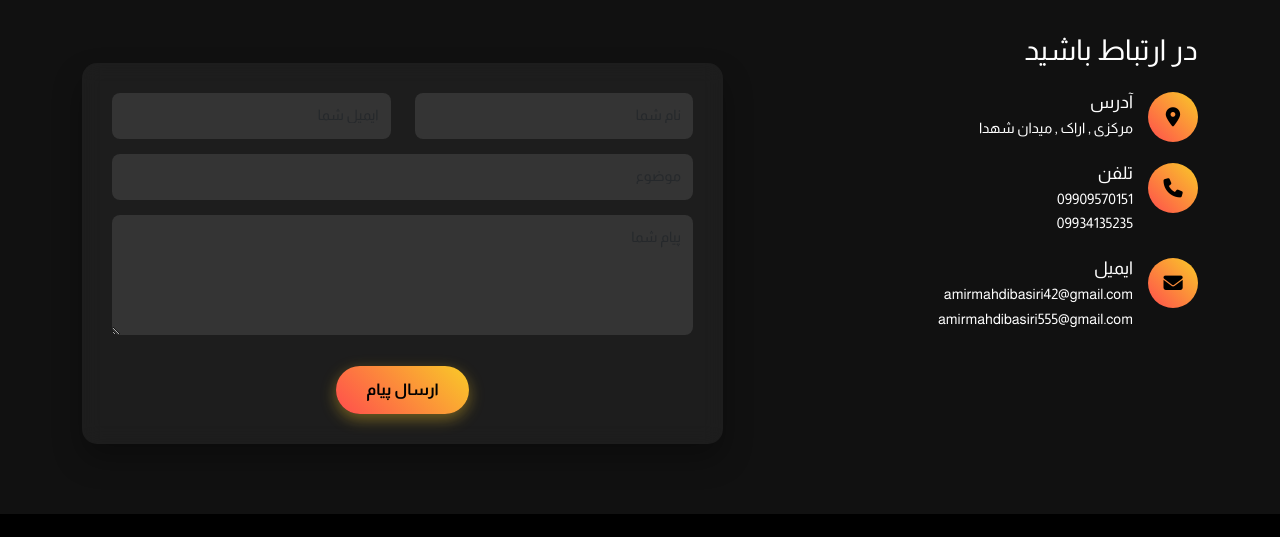
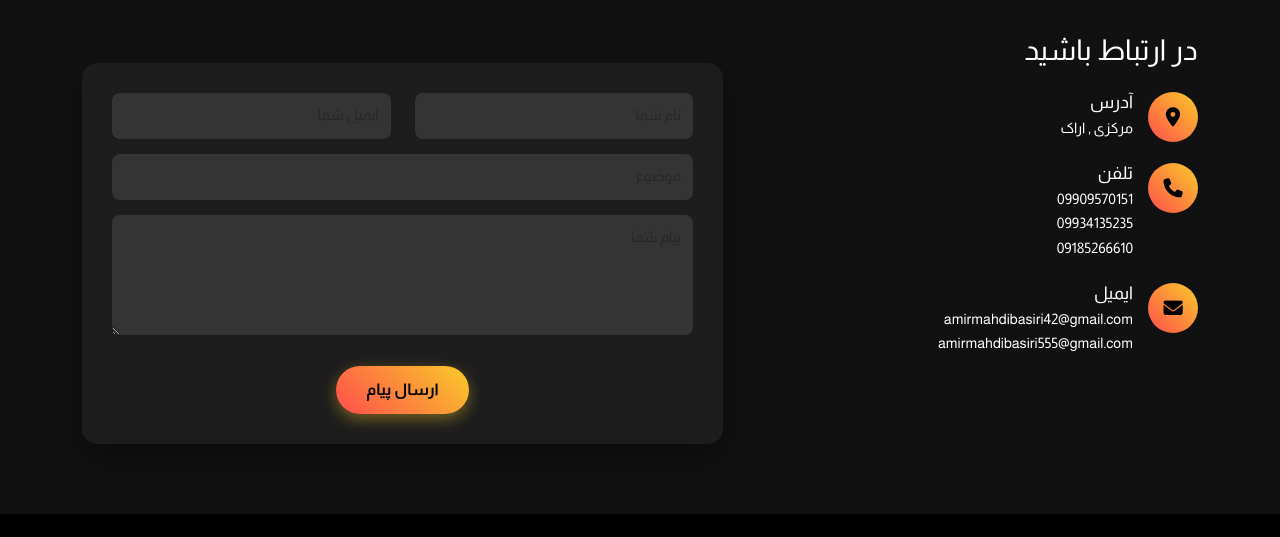
Before and after one commit to AAMIRMMAHDI/C, a plain HTML site: page index.html in a window 1280 px wide. Shown: the part 3383-3920 px from the top of the page. Drawn offline with nearby package versions, Linux system fonts and the light colour scheme.

Commit message:
Update index.html

```diff
--- a/index.html
+++ b/index.html
@@ -930,7 +930,7 @@
                             </div>
                             <div>
                                 <h4>آدرس</h4>
-                                <p>مرکزی , اراک , میدان شهدا</p>
+                                <p>مرکزی , اراک</p>
                             </div>
                         </div>
                         <div class="contact-item">
@@ -941,6 +941,7 @@
                                 <h4>تلفن</h4>
                                 <p>09909570151</p>
                                 <p>09934135235</p>
+                                <p>09185266610</p>
                             </div>
                         </div>
                         <div class="contact-item">
```
